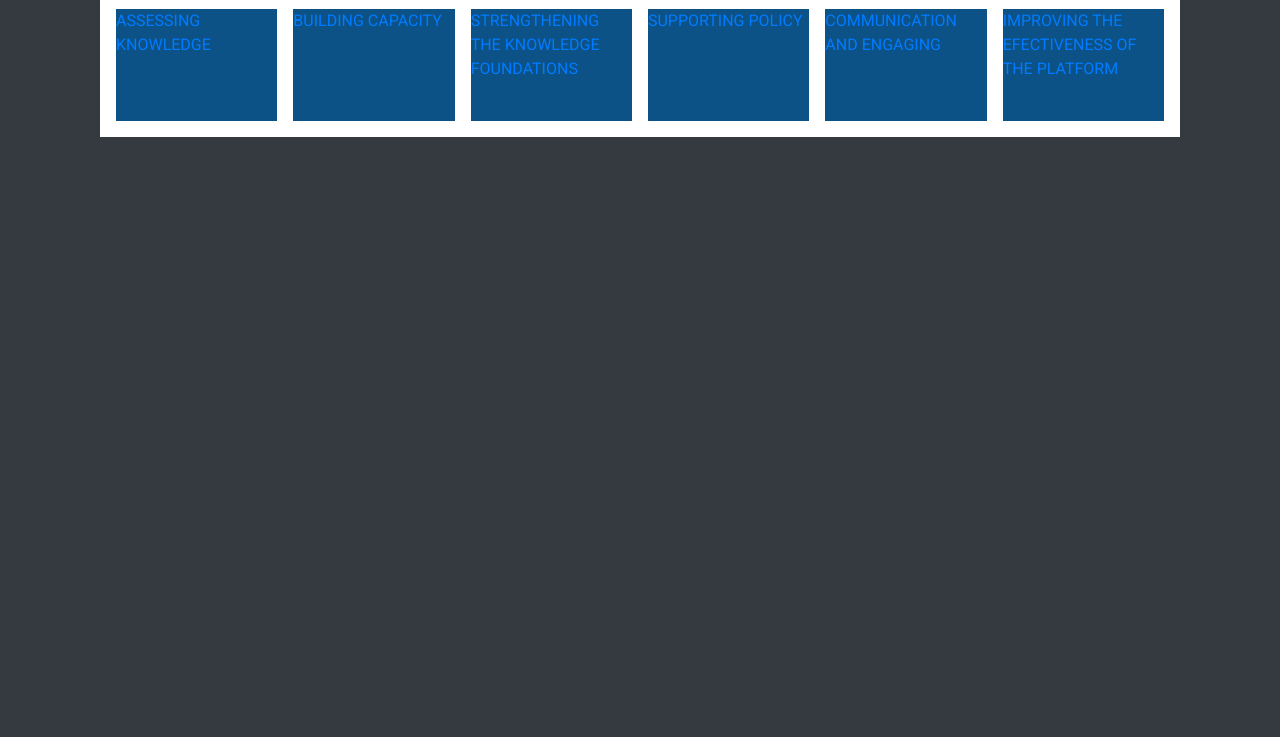
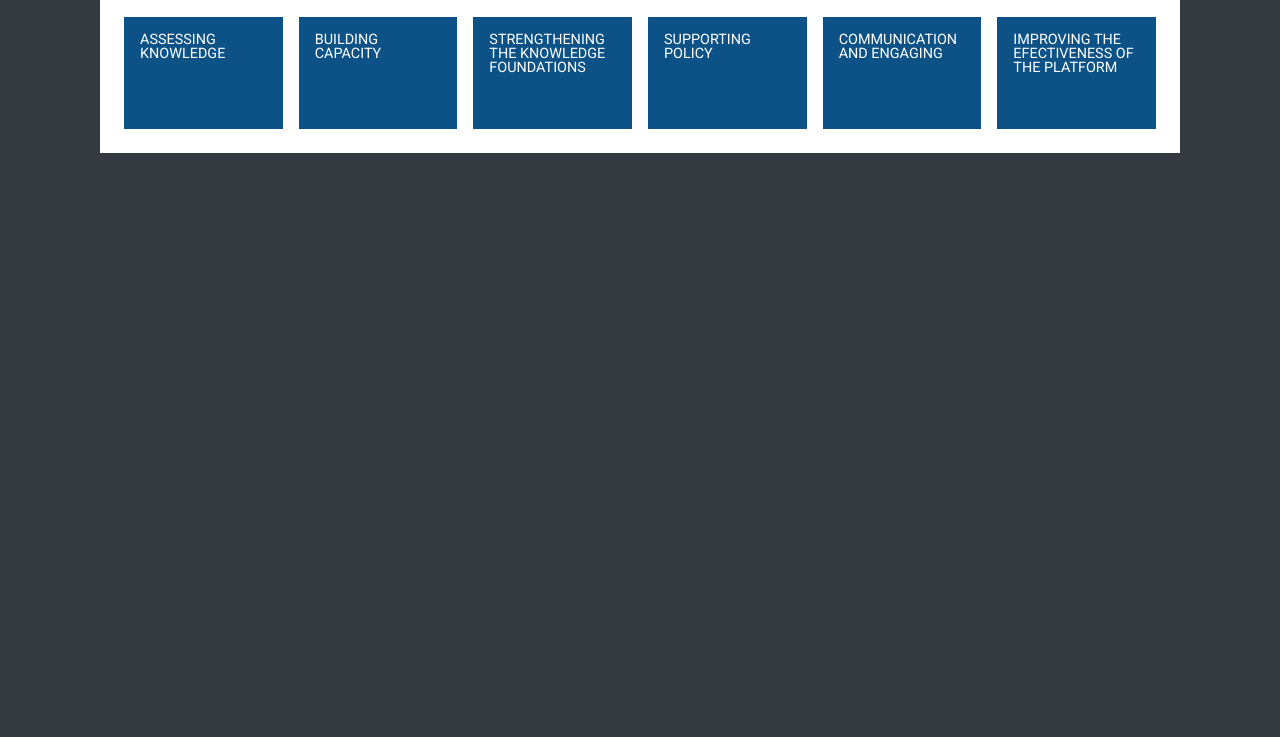
Before and after one commit to rogermedico/tbf_frontend_test, a website: page public/index.html in a window 1280 px wide. Shown: the part 63-800 px from the top of the page. Drawn offline with nearby package versions, Linux system fonts and the light colour scheme; files that its build step writes are made by us from their sources; files whose address does not match are found by name.

Commit message:
navbar with top ease

```diff
--- a/public/index.html
+++ b/public/index.html
@@ -19,25 +19,37 @@
         </div>
 
         <nav class="container">
-            <ul class="nav p-2 bg-white">
-                <li class="nav-item m-2">
-                    <a href="#">ASSESSING KNOWLEDGE</a>
+            <ul class="nav p-3 bg-white">
+                <a class="nav-item m-2 text-decoration-none" href="#">
+                    <li class="p-3 text-uppercase text-white font-weight-normal">
+                        assessing knowledge
                     </li>
-                <li class="nav-item m-2">
-                    <a href="#">BUILDING CAPACITY</a>
+                </a>
+                <a class="nav-item m-2 text-decoration-none" href="#">
+                    <li class="p-3 text-uppercase text-white font-weight-normal">
+                        BUILDING CAPACITY
                     </li>
-                <li class="nav-item m-2">
-                    <a href="#">STRENGTHENING THE KNOWLEDGE FOUNDATIONS</a>
+                </a>
+                <a class="nav-item m-2 text-decoration-none" href="#">
+                    <li class="p-3 text-uppercase text-white font-weight-normal">
+                        STRENGTHENING THE KNOWLEDGE FOUNDATIONS
                     </li>
-                <li class="nav-item m-2">
-                    <a href="#">SUPPORTING POLICY</a>
+                </a>
+                <a class="nav-item m-2 text-decoration-none" href="#">
+                    <li class="p-3 text-uppercase text-white font-weight-normal">
+                        SUPPORTING POLICY
                     </li>
-                <li class="nav-item m-2">
-                    <a href="#">COMMUNICATION AND ENGAGING</a>
+                </a>
+                <a class="nav-item m-2 text-decoration-none" href="#">
+                    <li class="p-3 text-uppercase text-white font-weight-normal">
+                        COMMUNICATION AND ENGAGING
                     </li>
-                <li class="nav-item m-2">
-                    <a href="#">IMPROVING THE EFECTIVENESS OF THE PLATFORM</a>
+                </a>
+                <a class="nav-item m-2 text-decoration-none" href="#">
+                    <li class="p-3 text-uppercase text-white font-weight-normal">
+                        IMPROVING THE EFECTIVENESS OF THE PLATFORM
                     </li>
+                </a>
             </ul>
         </nav>
     </div>
--- a/src/scss/_navbar.scss
+++ b/src/scss/_navbar.scss
@@ -6,6 +6,15 @@
     background-color: $navbar-bg;
     width: 16.66%;
     height: 7rem;
-
+    font-family: $font-family-sans-serif;
+    font-size: .9rem;
+    line-height: .975;
+    position: relative;
+    top: 0;
+    transition: top ease .25s;
 
 }
+
+.nav-item:hover {
+    top: -10px;
+}
--- a/src/scss/_typography.scss
+++ b/src/scss/_typography.scss
@@ -1 +1 @@
-@import url('https://fonts.googleapis.com/css2?family=Roboto+Slab&family=Roboto:wght@400;700&display=swap');
+@import url('https://fonts.googleapis.com/css2?family=Roboto+Slab:wght@200;400;700&family=Roboto:wght@300;400;700&display=swap');
```
Lines whose indentation alone changed are shown as unchanged.
